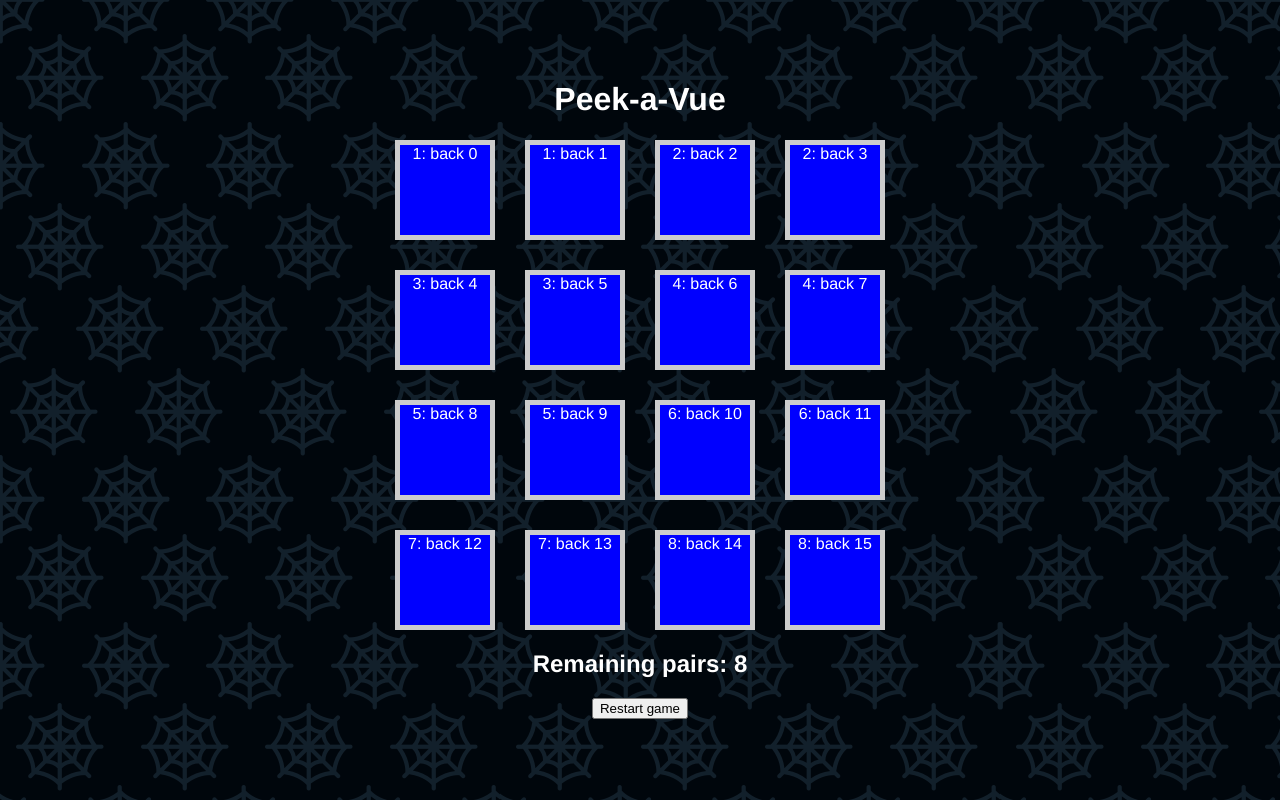
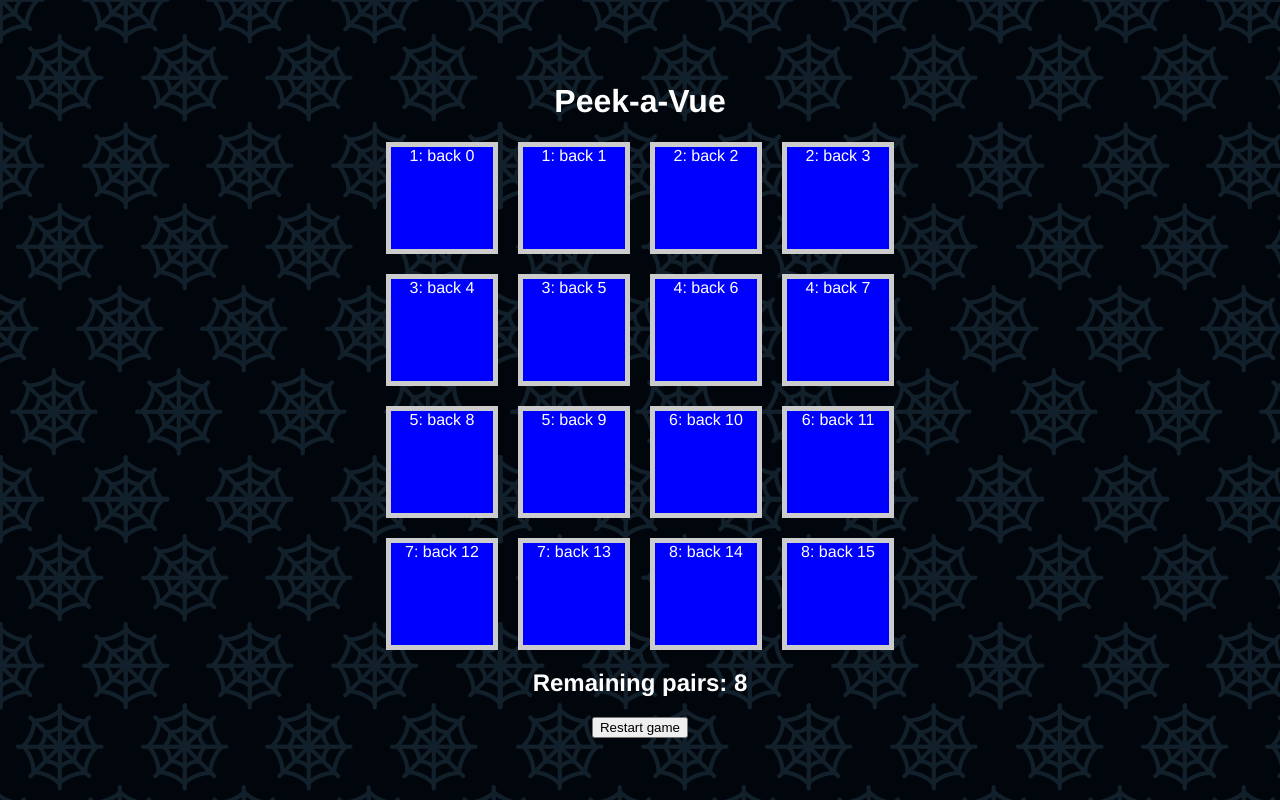
Before and after one commit to devmor-j/peek-a-vue, a Vue app: page / in a window 1280 px wide. Built offline with nearby package versions, Linux system fonts and the light colour scheme.

Commit message:
style: use flex to center app and enlarge gameboard

```diff
--- a/src/App.vue
+++ b/src/App.vue
@@ -138,8 +138,11 @@ body {
   -moz-osx-font-smoothing: grayscale;
   text-align: center;
   color: #2c3e50;
-  padding-top: 60px;
-  height: calc(100vh - 60px);
+  display: flex;
+  flex-direction: column;
+  justify-content: center;
+  align-items: center;
+  height: 100vh;
   background-image: url("/public/images/page-bg.png");
   background-color: #00060c;
   color: white;
@@ -147,10 +150,9 @@ body {
 
 .game-board {
   display: grid;
-  /* [ ] avoid pixels in css (use rem) */
-  grid-template-columns: repeat(4, 100px);
-  grid-auto-rows: 100px;
-  gap: 30px;
+  grid-template-columns: repeat(4, 7rem);
+  grid-auto-rows: 7rem;
+  gap: 1.25rem;
   justify-content: center;
 }
 </style>
```
